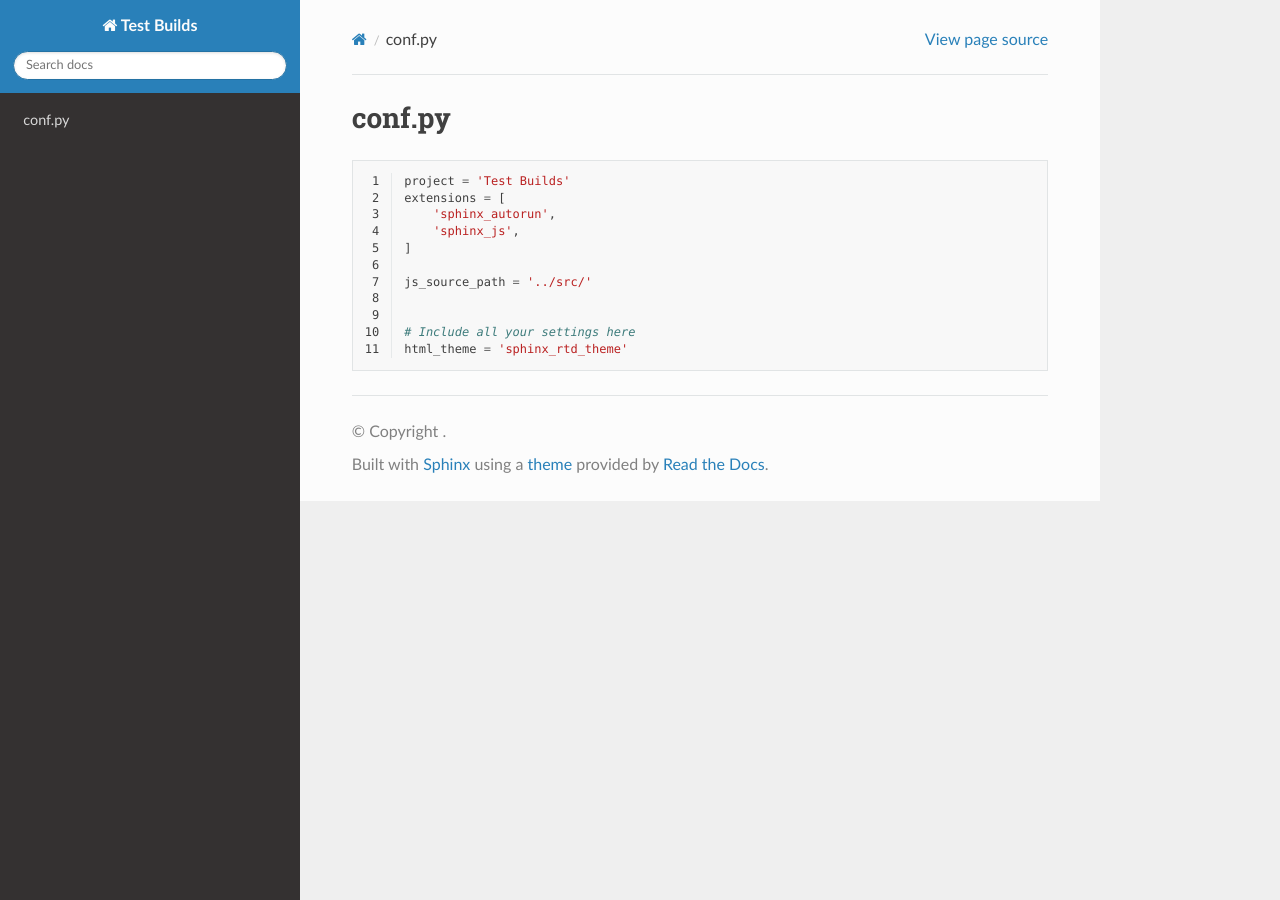
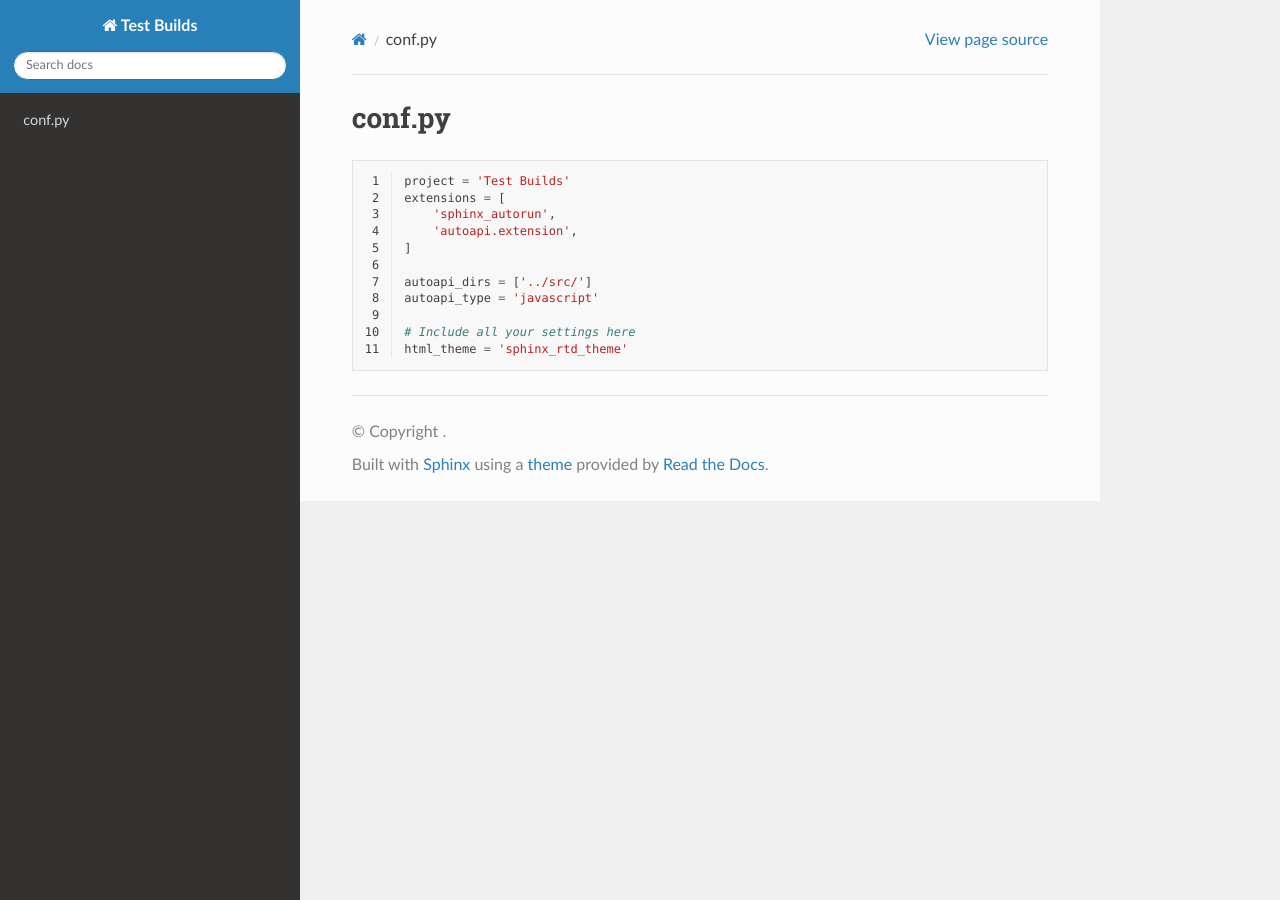
Before and after one commit to readthedocs/test-builds, a Sphinx documentation site: the page built from docs/conf.rst, in a window 1280 px wide. Built offline with Sphinx 7.4.7 and the Read the Docs theme 2.0.0, drawn with Linux system fonts in a browser that asks for light colours.

Commit message:
jsdoc via autoapi

```diff
--- a/docs/conf.py
+++ b/docs/conf.py
@@ -1,11 +1,11 @@
 project = 'Test Builds'
 extensions = [
     'sphinx_autorun',
-    'sphinx_js',
+    'autoapi.extension',
 ]
 
-js_source_path = '../src/'
-
+autoapi_dirs = ['../src/']
+autoapi_type = 'javascript'
 
 # Include all your settings here
 html_theme = 'sphinx_rtd_theme'
--- a/requirements.txt
+++ b/requirements.txt
@@ -1,6 +1,2 @@
 sphinx-autorun
-sphinx-js
-
-# Pin it because it fails otherwise
-# ImportError: cannot import name 'soft_unicode' from 'markupsafe'
-markupsafe==2.0.1
+sphinx-autoapi
```
Also changed, not shown: docs/index.rst (+4 -6 lines).
